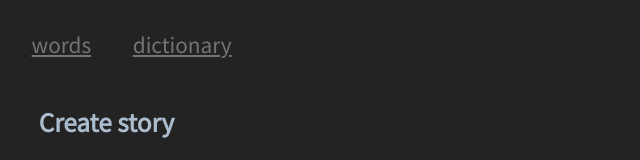
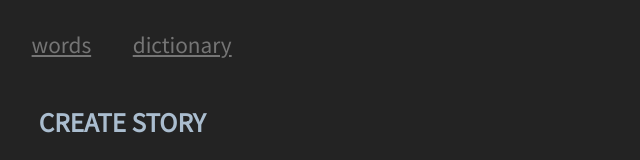
Before and after one commit to BrianWill/japanese_vocab, a plain HTML site: page static/index.html in a window 1280 px wide. Shown: the top 160 px of the page, 18-658 px from the left. Drawn offline with Linux system fonts and the light colour scheme; no server answers.

Commit message:
Update 'Create story' heading title to be in uppercase

```diff
--- a/static/index.html
+++ b/static/index.html
@@ -12,7 +12,7 @@
 
 <body>
     <div id="top_link"><a href="/words.html">words</a><a href="/dictionary.html">dictionary</a></div>
-    <h3>Create story</h3>
+    <h3>CREATE STORY</h3>
     <div id="create_story_div">
     <input id="new_story_title" type="text" placeholder="Title">
     <input id="new_story_link" type="text" placeholder="Link">
```
